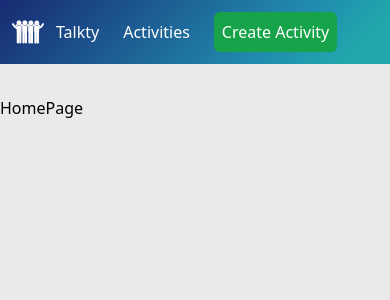
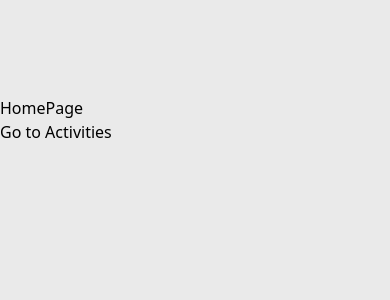
Before and after one commit to Mldamico/talkty, a React (Vite) app in the folder client/: page / in a window 390 px wide. Shown: the top 300 px of the page. Built offline with nearby package versions, Linux system fonts and the light colour scheme.

Commit message:
Remove homepage from main outlet component app

```diff
--- a/client/src/app/layout/App.tsx
+++ b/client/src/app/layout/App.tsx
@@ -1,14 +1,23 @@
 import { Nav } from "./Nav";
 import { observer } from "mobx-react-lite";
-import { Outlet } from "react-router-dom";
+import { Outlet, useLocation } from "react-router-dom";
+import { HomePage } from "../../features/home/HomePage";
 
 function App() {
+  const location = useLocation();
+
   return (
     <>
-      <Nav />
-      <div className="max-w-2xl mx-auto mt-24 lg:max-w-4xl xl:max-w-6xl">
-        <Outlet />
-      </div>
+      {location.pathname === "/" ? (
+        <HomePage />
+      ) : (
+        <>
+          <Nav />
+          <div className="max-w-2xl mx-auto mt-24 lg:max-w-4xl xl:max-w-6xl">
+            <Outlet />
+          </div>
+        </>
+      )}
     </>
   );
 }
--- a/client/src/app/router/Routes.tsx
+++ b/client/src/app/router/Routes.tsx
@@ -1,6 +1,5 @@
 import { RouteObject, createBrowserRouter } from "react-router-dom";
 import App from "../layout/App";
-import { HomePage } from "../../features/home/HomePage";
 import { ActivityDashboard } from "../../features/activities/dashboard/ActivityDashboard";
 import { ActivityForm } from "../../features/activities/form/ActivityForm";
 import { ActivityDetails } from "../../features/activities/Details/ActivityDetails";
@@ -10,10 +9,6 @@ export const routes: RouteObject[] = [
     path: "/",
     element: <App />,
     children: [
-      {
-        path: "",
-        element: <HomePage />,
-      },
       {
         path: "activities",
         element: <ActivityDashboard />,
--- a/client/src/features/activities/form/ActivityForm.tsx
+++ b/client/src/features/activities/form/ActivityForm.tsx
@@ -10,7 +10,6 @@ export const ActivityForm = observer(() => {
   const { activityStore } = useStore();
   const { id } = useParams();
   const {
-    selectedActivity,
     createActivity,
     updateActivity,
     loading,
--- a/client/src/features/home/HomePage.tsx
+++ b/client/src/features/home/HomePage.tsx
@@ -1,3 +1,12 @@
+import { Link } from "react-router-dom";
+
 export const HomePage = () => {
-  return <div className="container mt-24">HomePage</div>;
+  return (
+    <>
+      <div className="container mt-24">HomePage</div>
+      <p>
+        Go to <Link to="/activities">Activities</Link>
+      </p>
+    </>
+  );
 };
```
